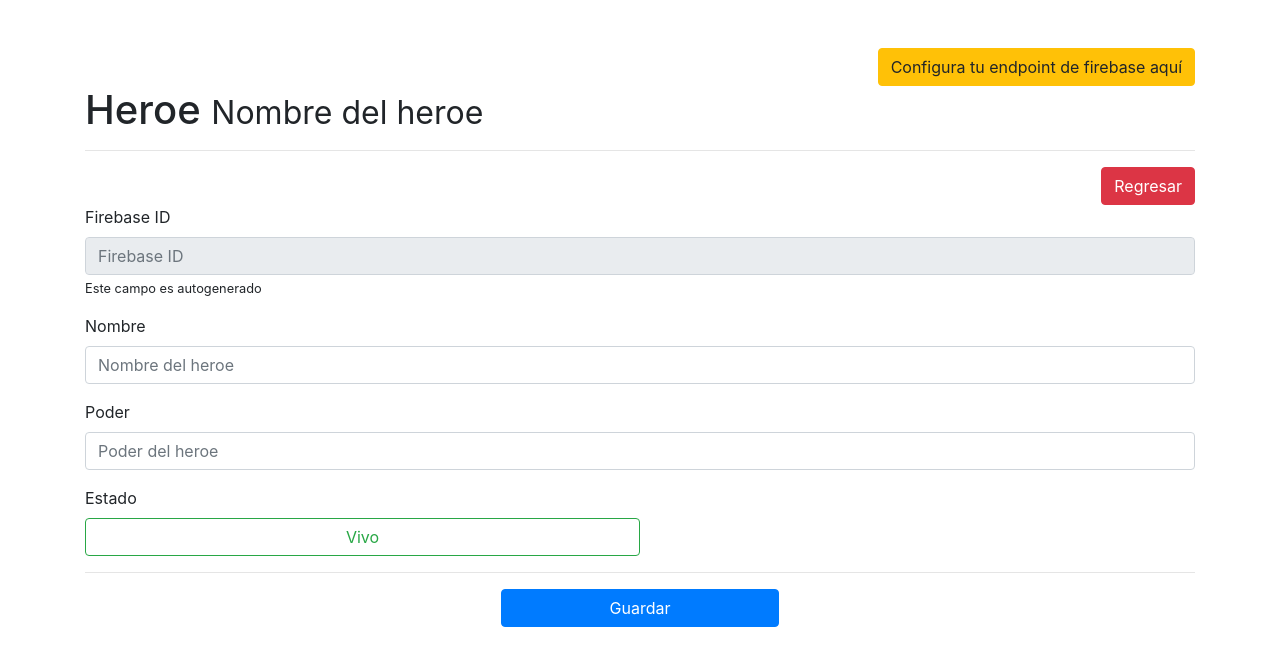
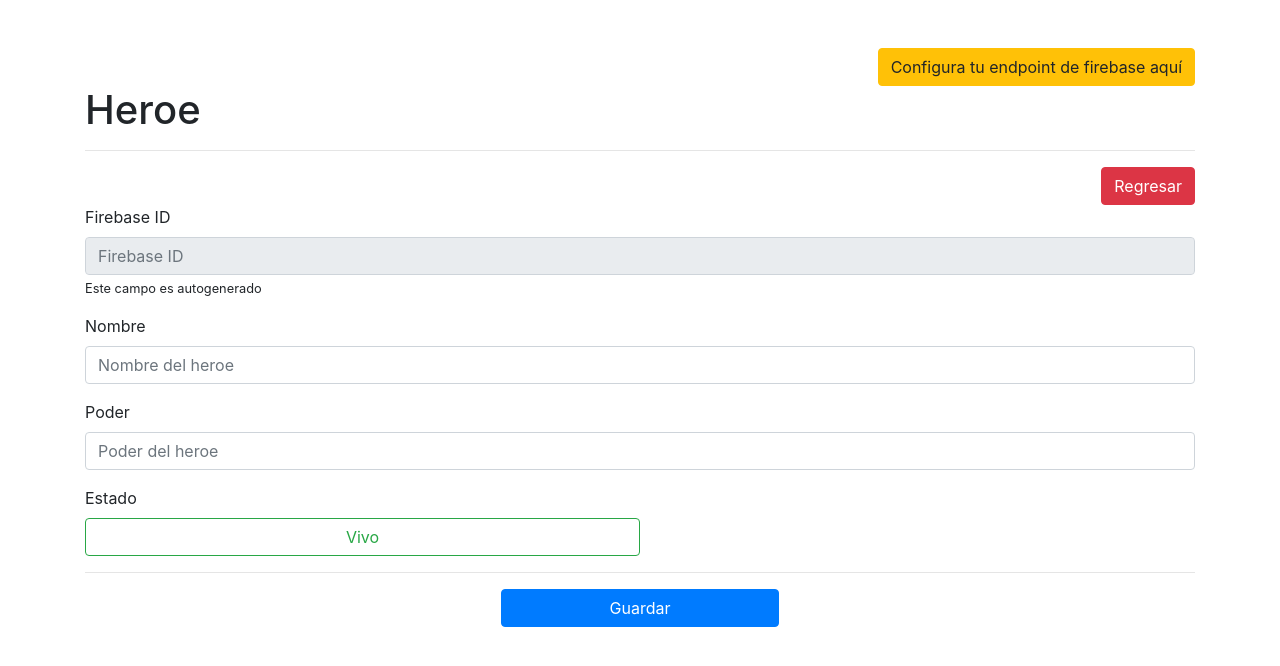
Before and after one commit to IsaacYAGI/angular-firebase-heroes-app, an Angular app: page /heroe/1 in a window 1280 px wide. Shown: the top 666 px of the page. Built offline with nearby package versions, Linux system fonts and the light colour scheme; no server answers; some icons are missing.

Commit message:
Fix: Cambia el nombre del heroe en el titulo de editar heroe

```diff
--- a/src/app/pages/heroe/heroe.component.html
+++ b/src/app/pages/heroe/heroe.component.html
@@ -1,4 +1,4 @@
-<h1>Heroe <small>Nombre del heroe</small></h1>
+<h1>Heroe <small>{{ heroe.nombre }}</small></h1>
 <hr>
 
 <div class="row text-right">
```
